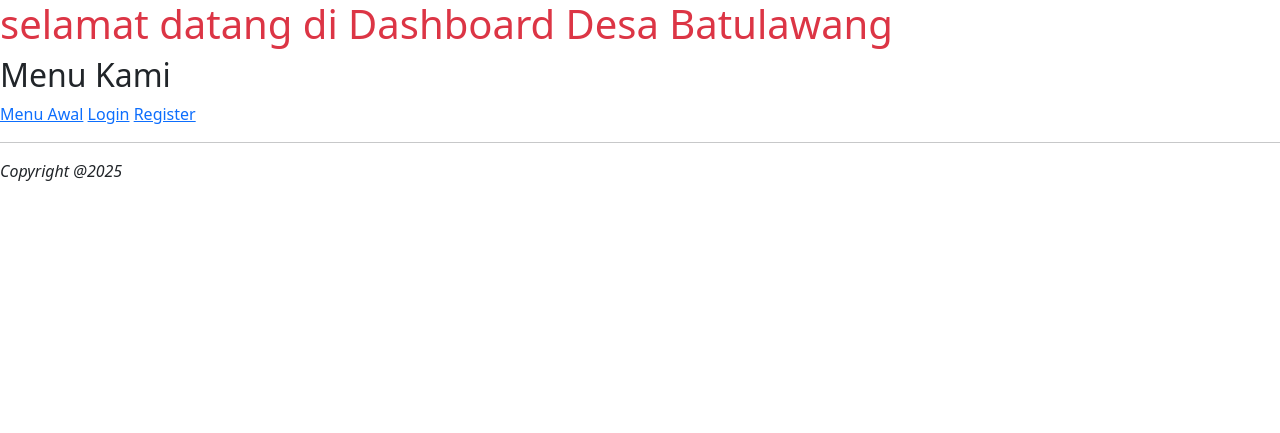
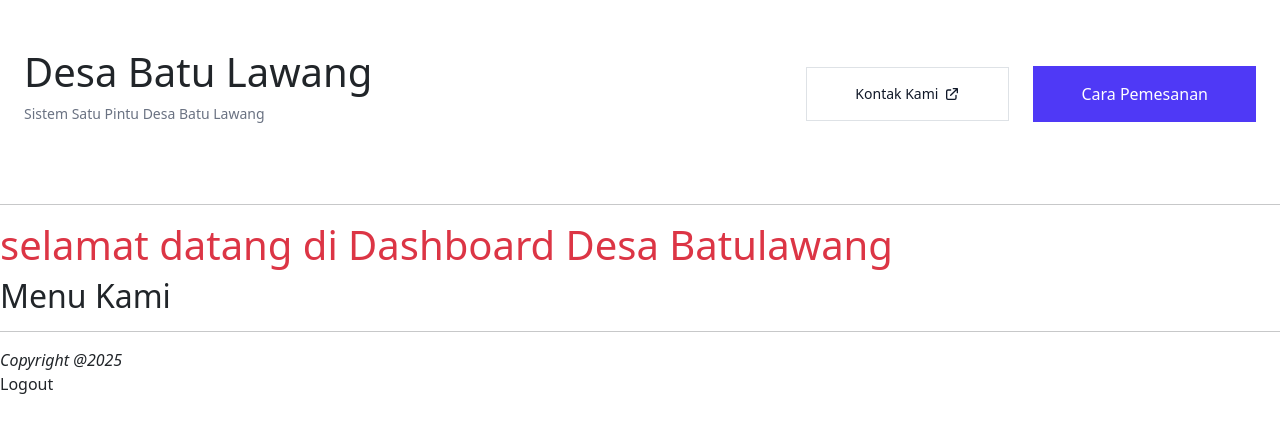
Before and after one commit to Bhazyga/belajarphp, a PHP site: page /dashboard.php in a window 1280 px wide. Shown: the top 433 px of the page. Run offline with PHP 8.4, Linux system fonts and the light colour scheme.

Commit message:
Update tailwind navbaradmin

```diff
--- a/dashboard.php
+++ b/dashboard.php
@@ -1,4 +1,7 @@
 
+<?php
+
+?>
 <!DOCTYPE html>
 <html lang="en">
 <head>
@@ -12,11 +15,14 @@
 <body>
 
 
+    <?php include 'navbaradmin.php' ?>
+    <hr>
+
     <h1 class="text-danger">selamat datang di Dashboard Desa Batulawang</h1>
-<h2>Menu Kami</h2>
-    <?php include 'navbar.php' ?>
+    <h2>Menu Kami</h2>
+    <?php include 'footer.php' ?>
 
-    <?php include 'footer.php' ?>
+    <a action='logout' >Logout</a>
 
 
 </body>
--- a/index.php
+++ b/index.php
@@ -1,4 +1,6 @@
+<?php
 
+?>
 <!DOCTYPE html>
 <html lang="en">
 <head>
--- /dev/null
+++ b/navbaradmin.php
@@ -0,0 +1,47 @@
+<script src="https://unpkg.com/@tailwindcss/browser@4"></script>
+
+
+<header class="bg-white">
+  <div class="mx-auto max-w-screen-xl px-4 py-8 sm:px-6 sm:py-12 lg:px-8">
+    <div class="flex flex-col items-start gap-4 md:flex-row md:items-center md:justify-between">
+      <div>
+        <h1 class="text-2xl font-bold text-gray-900 sm:text-3xl">Desa Batu Lawang</h1>
+
+        <p class="mt-1.5 text-sm text-gray-500">
+          Sistem Satu Pintu Desa Batu Lawang
+        </p>
+      </div>
+
+      <div class="flex items-center gap-4">
+        <button
+          class="inline-flex items-center justify-center gap-1.5 rounded-sm border border-gray-200 bg-white px-5 py-3 text-gray-900 transition hover:text-gray-700 focus:ring-3 focus:outline-hidden"
+          type="button"
+        >
+          <span class="text-sm font-medium"> Kontak Kami </span>
+
+          <svg
+            xmlns="http://www.w3.org/2000/svg"
+            class="size-4"
+            fill="none"
+            viewBox="0 0 24 24"
+            stroke="currentColor"
+            stroke-width="2"
+          >
+            <path
+              stroke-linecap="round"
+              stroke-linejoin="round"
+              d="M10 6H6a2 2 0 00-2 2v10a2 2 0 002 2h10a2 2 0 002-2v-4M14 4h6m0 0v6m0-6L10 14"
+            />
+          </svg>
+        </button>
+
+        <button
+          class="inline-block rounded-sm bg-indigo-600 px-5 py-3 text-sm font-medium text-white transition hover:bg-indigo-700 focus:ring-3 focus:outline-hidden"
+          type="button"
+        >
+          Cara Pemesanan
+        </button>
+      </div>
+    </div>
+  </div>
+</header>
```
